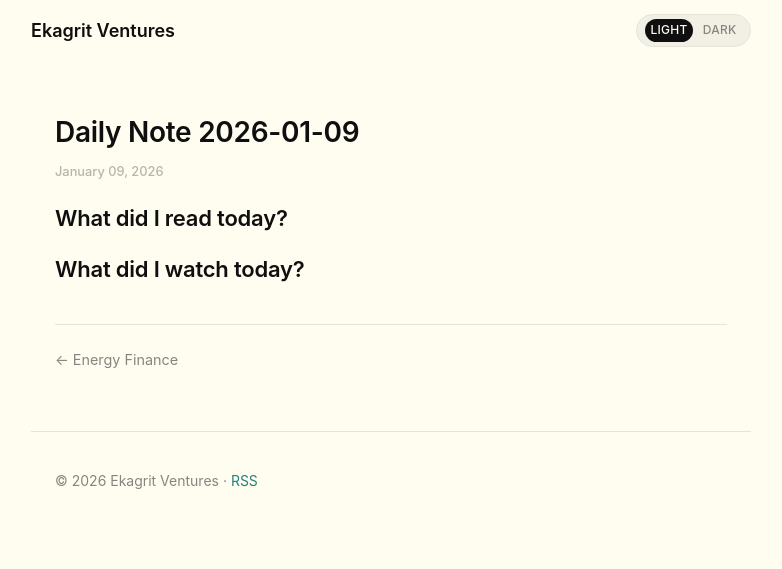
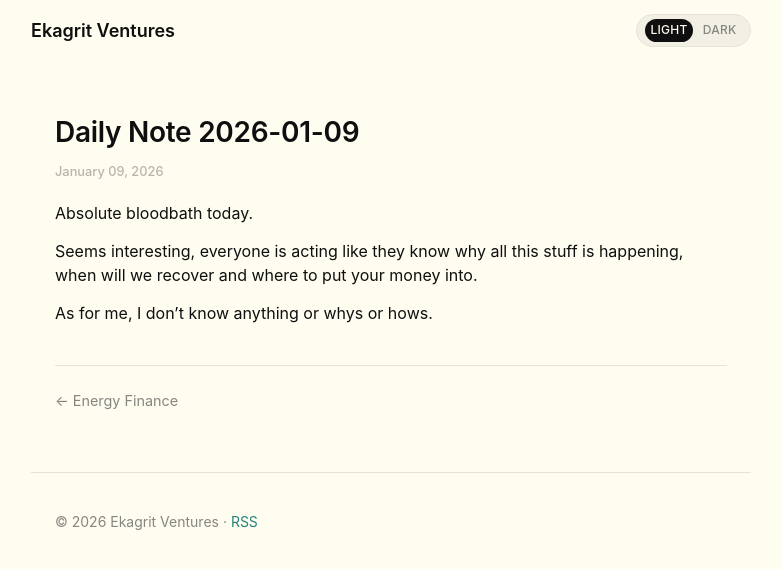
Before and after one commit to ekagritventures/ekagritventures.github.io, a Jekyll site: the page built from _posts/2026/January/2026-01-09-.md, in a window 1280 px wide. Shown: the top 569 px of the page, without its empty margins (249-1031 px from the left). Built offline with Jekyll 4.4.1, drawn with Linux system fonts in a browser that asks for light colours.

Commit message:
vault backup: 2026-01-11 22:06:16

```diff
--- a/_posts/2026/January/2026-01-09-.md
+++ b/_posts/2026/January/2026-01-09-.md
@@ -8,7 +8,8 @@ published: true
 ---
 
 
-## What did I read today?
+Absolute bloodbath today.
 
+Seems interesting, everyone is acting like they know why all this stuff is happening, when will we recover and where to put your money into.
 
-## What did I watch today?
+As for me, I don't know anything or whys or hows.
```
